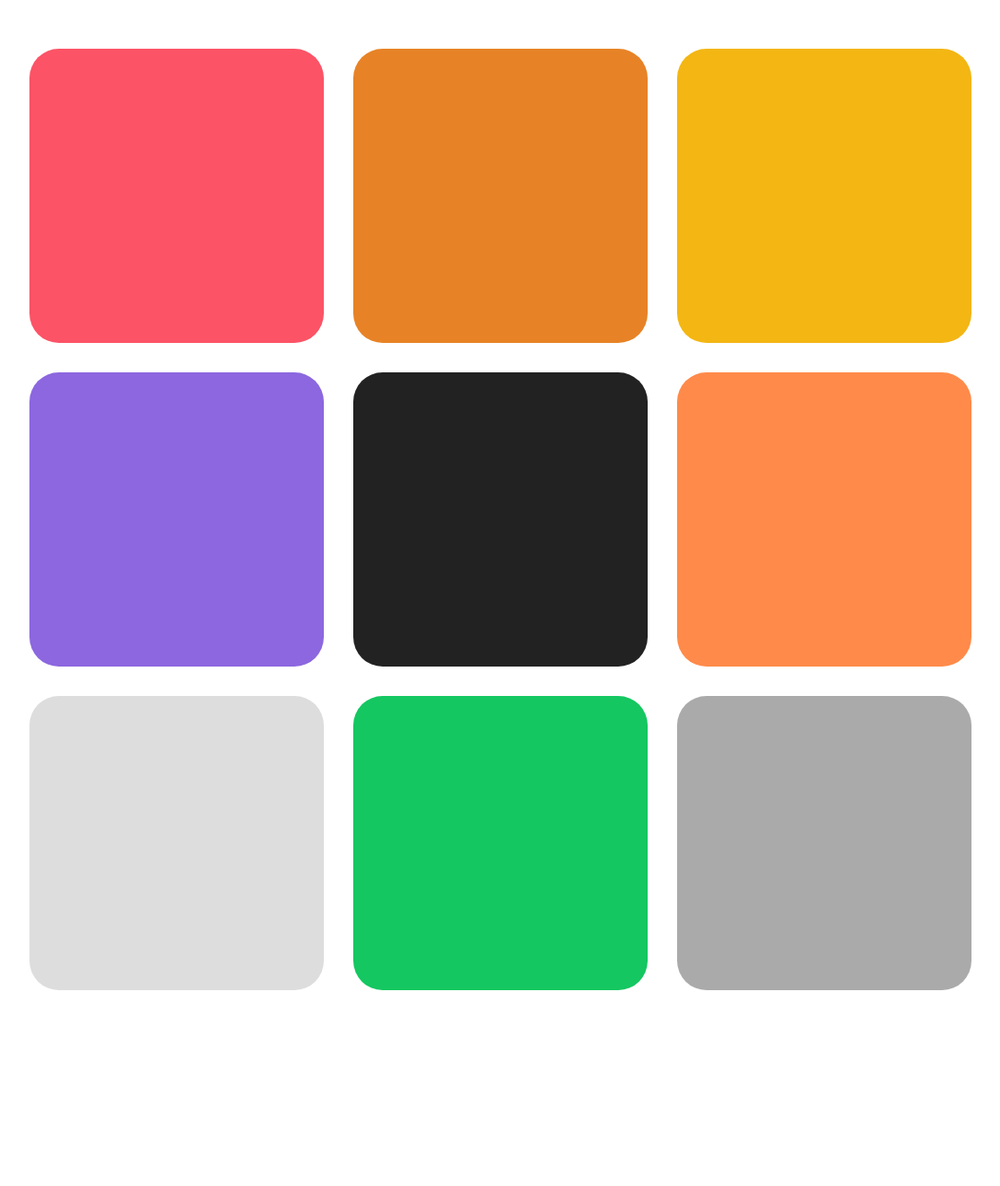
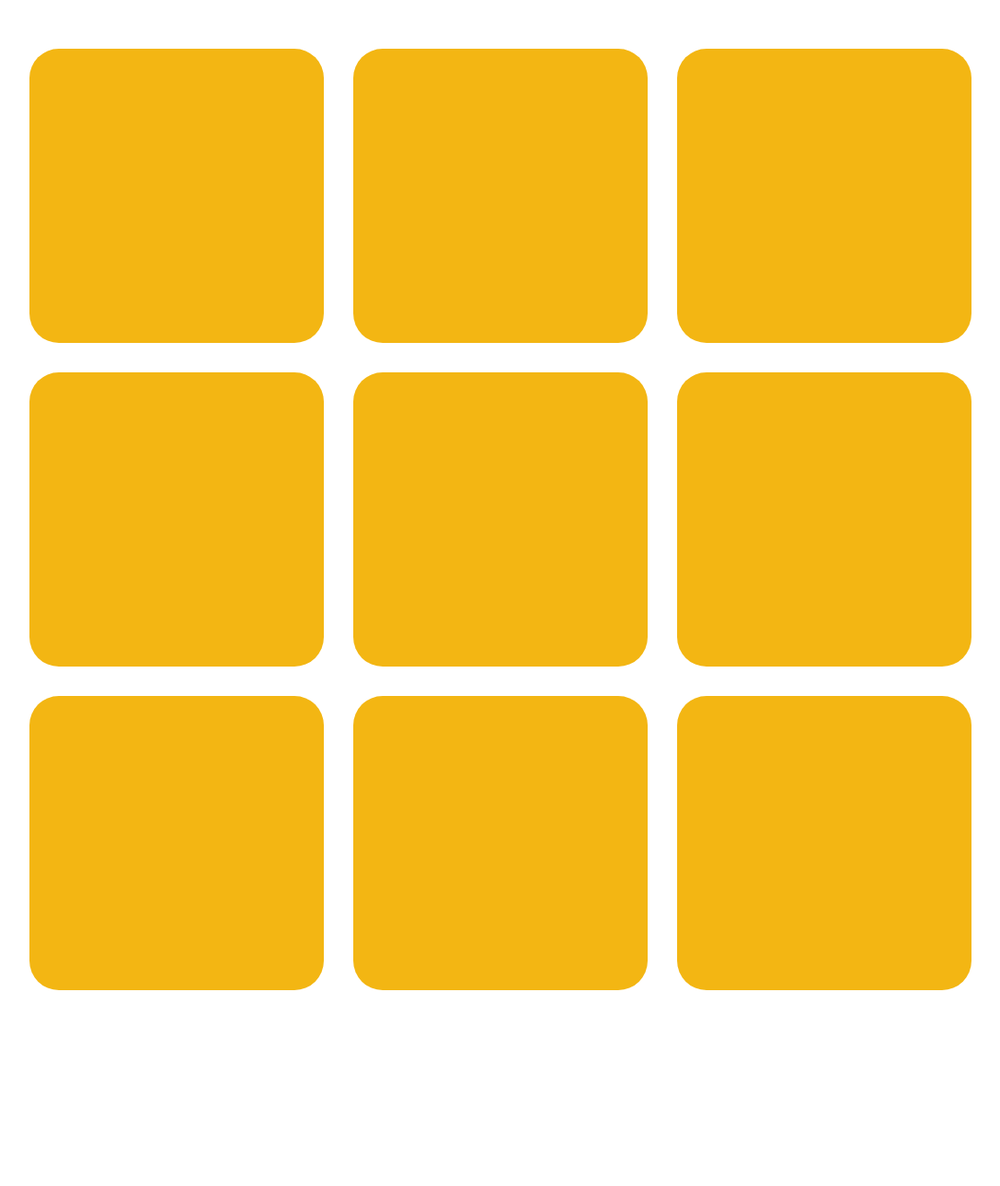
Before and after one commit to zhumengren/CSS, a plain HTML site: page self_squared/self_squared.html in a window 1280 px wide. Shown: the top 1290 px of the page at 92% size, without its empty margins (109-1196 px from the left). Drawn offline with Linux system fonts and the light colour scheme.

Commit message:
初始化颜色

```diff
--- a/self_squared/js/self_squared.js
+++ b/self_squared/js/self_squared.js
@@ -47,16 +47,17 @@ do{
 
 }
 
-
+var id1;
 //点击启动闪
 function onclick2(){
 
 
-		 	id1=window.setInterval("rnum()",1000);
+		id1=window.setInterval("rnum()",1000);
 }
 
 //点击停止闪
 function stoprnum(){
+
 	window.clearInterval(id1);
 	//alert("box10");
 	toyellow();
--- a/self_squared/self_squared.html
+++ b/self_squared/self_squared.html
@@ -35,7 +35,7 @@
 			width: 25%;
             padding-bottom: 25%;
             border: 1% solid #fff;
-            background-color: #E78326;
+            background-color: #F3B613;
             border-radius: 10%;
 			position:absolute;
 			left: 50%;
@@ -62,7 +62,7 @@
             width: 25%;
             padding-bottom: 25%;
             border: 1% solid #fff;
-            background-color: #FC5366;
+            background-color: #F3B613;
             border-radius: 10%;
 			position:absolute;
 			left: 50%;
@@ -75,7 +75,7 @@
             width: 25%;
             padding-bottom: 25%;
             border: 1% solid #fff;
-            background-color: #8C67DF;
+            background-color: #F3B613;
             border-radius: 10%;
 			position:absolute;
 			left: 50%;
@@ -88,7 +88,7 @@
             width: 25%;
             padding-bottom: 25%;
             border: 1% solid #fff;
-            background-color: #222222;
+            background-color: #F3B613;
             border-radius: 10%;
 			position:absolute;
 			left: 50%;
@@ -101,7 +101,7 @@
             width: 25%;
             padding-bottom: 25%;
             border: 1% solid #fff;
-            background-color: #FF8A4A;
+            background-color: #F3B613;
             border-radius: 10%;
 			position:absolute;
 			left: 50%;
@@ -114,7 +114,7 @@
             width: 25%;
             padding-bottom: 25%;
             border: 1% solid #fff;
-            background-color: #DDDDDD;
+            background-color: #F3B613;
             border-radius: 10%;
 			position:absolute;
 			left: 50%;
@@ -127,7 +127,7 @@
             width: 25%;
             padding-bottom: 25%;
             border: 1% solid #fff;
-            background-color: #14C760;
+            background-color: #F3B613;
             border-radius: 10%;
 			position:absolute;
 			left: 50%;
@@ -140,7 +140,7 @@
             width: 25%;
             padding-bottom: 25%;
             border: 1% solid #fff;
-            background-color: #AAAAAA;
+            background-color: #F3B613;
             border-radius: 10%;
 			position:absolute;
 			left: 50%;
```
